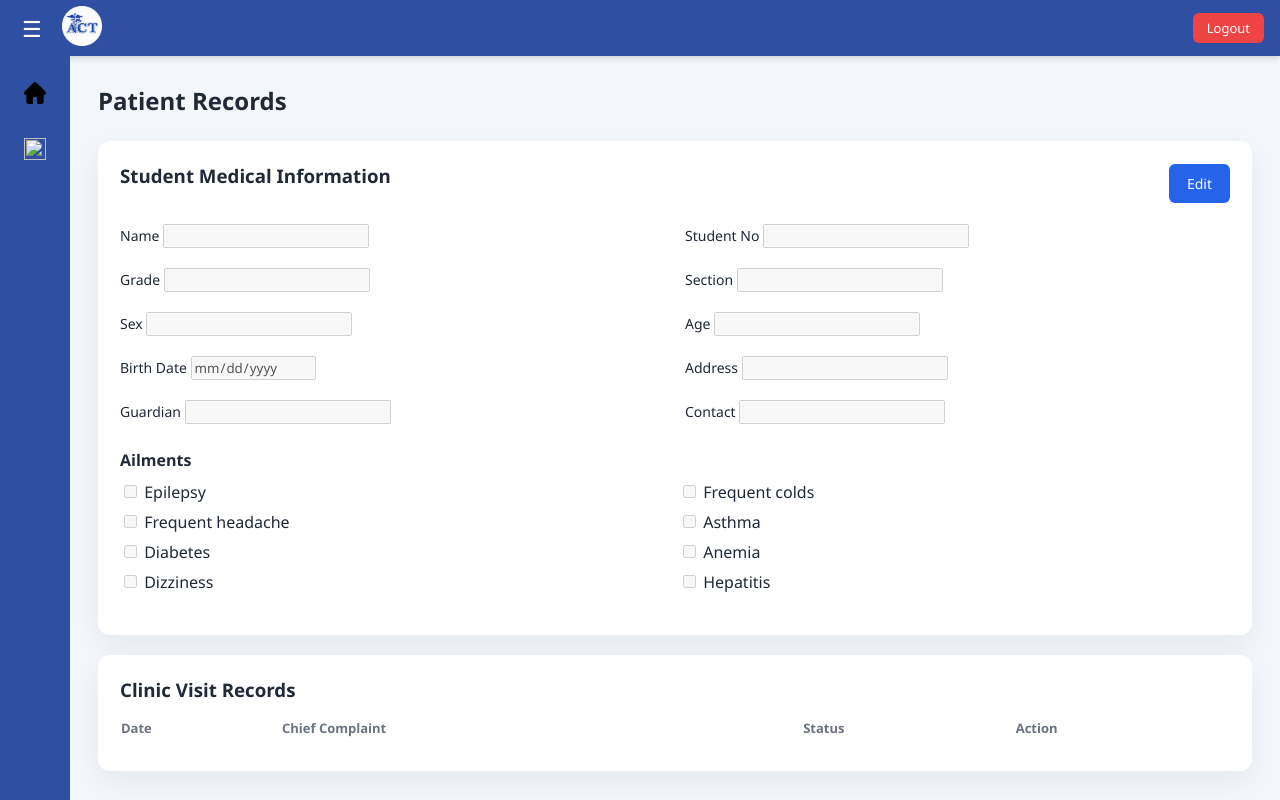
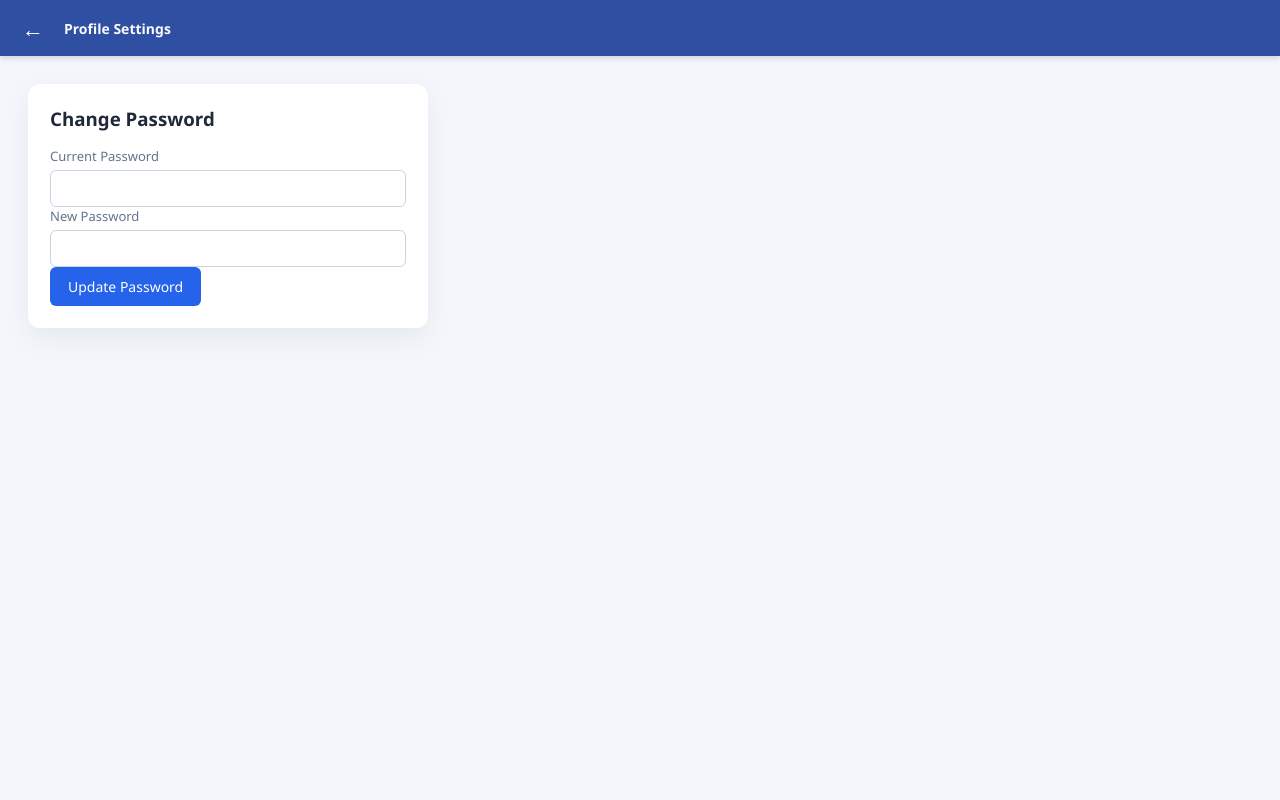
Before and after one commit to Xioryy7/e-clinic, a plain HTML site: page profile.html in a window 1280 px wide. Drawn offline with Linux system fonts and the light colour scheme.

Commit message:
Update profile.html

```diff
--- a/profile.html
+++ b/profile.html
@@ -1,172 +1,38 @@
 <!DOCTYPE html>
-<html lang="en">
+<html>
 <head>
-<meta charset="UTF-8">
-<title>Patient Records</title>
-<link rel="stylesheet" href="css/style.css">
+  <meta charset="UTF-8">
+  <title>Profile Settings</title>
+  <link rel="stylesheet" href="css/style.css">
 </head>
 <body>
 
-<!-- TOPBAR -->
 <header class="topbar">
   <div class="topbar-left">
-    <button class="menu-btn" onclick="toggleSidebar()">☰</button>
-    <div class="topbar-logo">
-  <img src="IMAGES/LOGO.png" class="main-logo" alt="Logo">
-
-    </div>
-  </div>
-
-  <div class="user-bar">
-    <a href="profile.html" id="currentUserLabel" class="user-link"></a>
-    <button class="logout-btn" onclick="logout()">Logout</button>
+    <button class="menu-btn" onclick="history.back()">←</button>
+    <span>Profile Settings</span>
   </div>
 </header>
 
-<div class="layout">
+<div class="content">
+  <div class="card" style="max-width:400px;">
+    <h3>Change Password</h3>
 
-  <!-- SIDEBAR -->
-  <aside class="sidebar collapsed" id="sidebar">
-    <nav>
-      <a href="dashboard.html">
-        <img src="IMAGES/home.png" class="nav-icon">
-        <span class="text">Dashboard</span>
-      </a>
-
-      <a href="students.html">
-        <img src="IMAGES/students.png" class="nav-icon">
-        <span class="text">Students</span>
-      </a>
-    </nav>
-  </aside>
-
-  <!-- MAIN CONTENT -->
-  <main class="content">
-
-    <h2>Patient Records</h2>
-
-    <!-- STUDENT MEDICAL INFO -->
-    <div class="card">
-
-      <div style="display:flex;justify-content:space-between;align-items:center;">
-        <h3>Student Medical Information</h3>
-        <button class="btn primary" onclick="enableEditMode()">Edit</button>
-      </div>
-
-      <div class="medical-grid" style="display:grid;grid-template-columns:1fr 1fr;gap:20px;margin-top:20px;">
-
-        <div>
-          <label>Name</label>
-          <input id="edit_name" disabled>
-        </div>
-
-        <div>
-          <label>Student No</label>
-          <input id="edit_studentNo" disabled>
-        </div>
-
-        <div>
-          <label>Grade</label>
-          <input id="edit_gradeLevel" disabled>
-        </div>
-
-        <div>
-          <label>Section</label>
-          <input id="edit_section" disabled>
-        </div>
-
-        <div>
-          <label>Sex</label>
-          <input id="edit_sex" disabled>
-        </div>
-
-        <div>
-          <label>Age</label>
-          <input id="edit_age" disabled>
-        </div>
-
-        <div>
-          <label>Birth Date</label>
-          <input type="date" id="edit_birthDate" disabled>
-        </div>
-
-        <div>
-          <label>Address</label>
-          <input id="edit_address" disabled>
-        </div>
-
-        <div>
-          <label>Guardian</label>
-          <input id="edit_guardian" disabled>
-        </div>
-
-        <div>
-          <label>Contact</label>
-          <input id="edit_contact" disabled>
-        </div>
-
-      </div>
-
-      <!-- AILMENTS -->
-      <div style="margin-top:25px;">
-        <strong>Ailments</strong>
-
-        <div style="display:grid;grid-template-columns:1fr 1fr;gap:8px;margin-top:10px;">
-
-          <label><input type="checkbox" class="edit-ailment" value="Epilepsy" disabled> Epilepsy</label>
-          <label><input type="checkbox" class="edit-ailment" value="Frequent colds" disabled> Frequent colds</label>
-
-          <label><input type="checkbox" class="edit-ailment" value="Frequent headache" disabled> Frequent headache</label>
-          <label><input type="checkbox" class="edit-ailment" value="Asthma" disabled> Asthma</label>
-
-          <label><input type="checkbox" class="edit-ailment" value="Diabetes" disabled> Diabetes</label>
-          <label><input type="checkbox" class="edit-ailment" value="Anemia" disabled> Anemia</label>
-
-          <label><input type="checkbox" class="edit-ailment" value="Dizziness" disabled> Dizziness</label>
-          <label><input type="checkbox" class="edit-ailment" value="Hepatitis" disabled> Hepatitis</label>
-
-        </div>
-      </div>
-
-      <div style="margin-top:20px;">
-        <button id="saveMedicalBtn"
-                class="btn primary"
-                onclick="updateMedicalInfo()"
-                style="display:none;">
-          Save Changes
-        </button>
-      </div>
-
+    <div class="form-group">
+      <label>Current Password</label>
+      <input type="password" id="currentPass">
     </div>
 
-    <!-- CLINIC RECORDS -->
-    <div class="card">
-      <h3>Clinic Visit Records</h3>
-
-      <table class="records-table">
-        <thead>
-          <tr>
-            <th>Date</th>
-            <th>Chief Complaint</th>
-            <th>Status</th>
-            <th>Action</th>
-          </tr>
-        </thead>
-        <tbody id="recordsTable"></tbody>
-      </table>
+    <div class="form-group">
+      <label>New Password</label>
+      <input type="password" id="newPass">
     </div>
 
-  </main>
+    <button class="btn primary" onclick="changePassword()">Update Password</button>
+  </div>
 </div>
 
 <script src="js/app.js"></script>
 
-<script>
-  loadRecords();
-  loadCurrentUser();
-  setActiveSidebarLink();
-  loadStudentMedicalInfo();
-</script>
-
 </body>
 </html>
```
